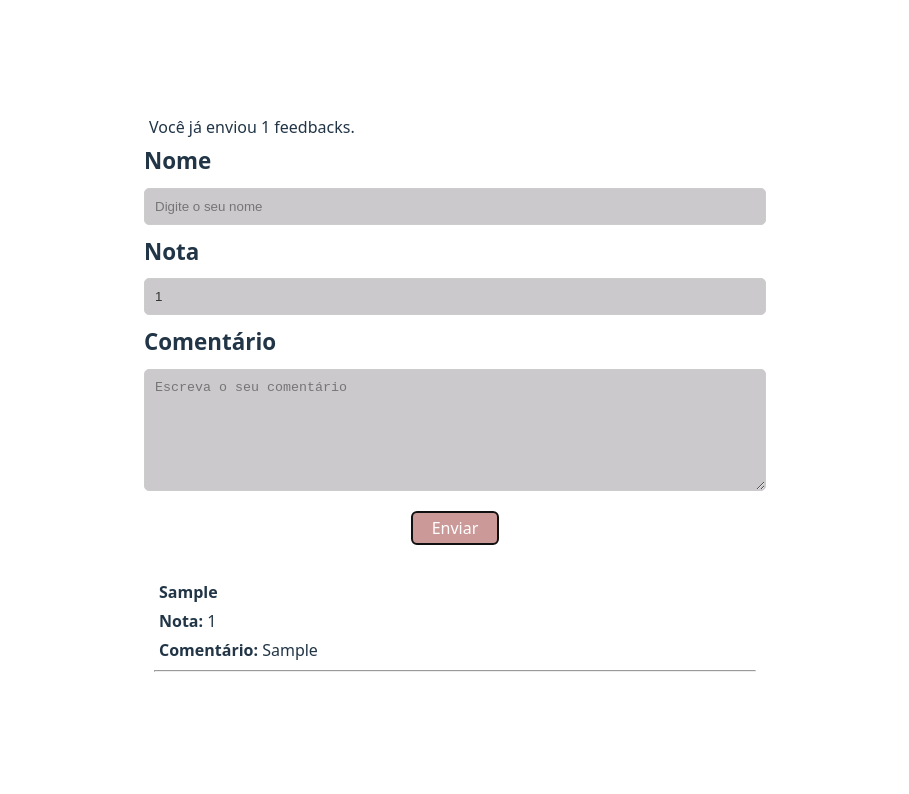
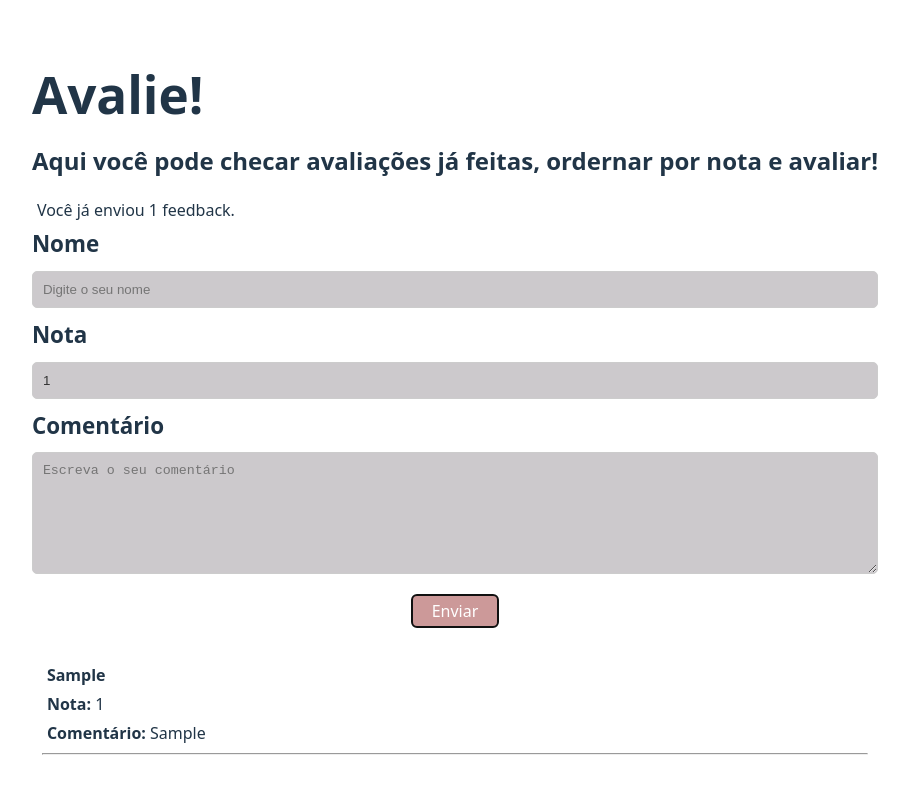
Before and after one commit to leommartin/Web-Dev-Projects, a React (Vite) app in the folder react/feedback-app/: page / in a window 1280 px wide. Both pictures are taken after typing "Sample", "Sample" into the empty fields and a click on the button "Enviar". Shown: the top 794 px of the page, without its empty margins (185-1094 px from the left). Built offline with nearby package versions, Linux system fonts and the light colour scheme.

Commit message:
fix: correct text rendering and reduce bottom margin

```diff
--- a/react/feedback-app/src/components/FeedbackForm.jsx
+++ b/react/feedback-app/src/components/FeedbackForm.jsx
@@ -51,8 +51,12 @@ function FeedbackForm()
 
     return(
         <>
+
+            <h1 style={{marginBottom: '0px'}}>Avalie!</h1>
+            <h2>Aqui você pode checar avaliações já feitas, ordernar por nota e avaliar!</h2>
             {feedbacks.length === 0 && <p>Nenhum feedback enviado ainda.</p>}
-            {feedbacks.length > 0 && <p>Você já enviou {feedbacks.length} feedbacks.</p>}
+            {feedbacks.length === 1 && <p>Você já enviou {feedbacks.length} feedback.</p>}
+            {feedbacks.length > 1 && <p>Você já enviou {feedbacks.length} feedbacks.</p>}
 
             {/* Using onChange to update the state each time the user types in the input fields. */}
             <form className="feedback-form" onSubmit={handleSubmit}>
```
